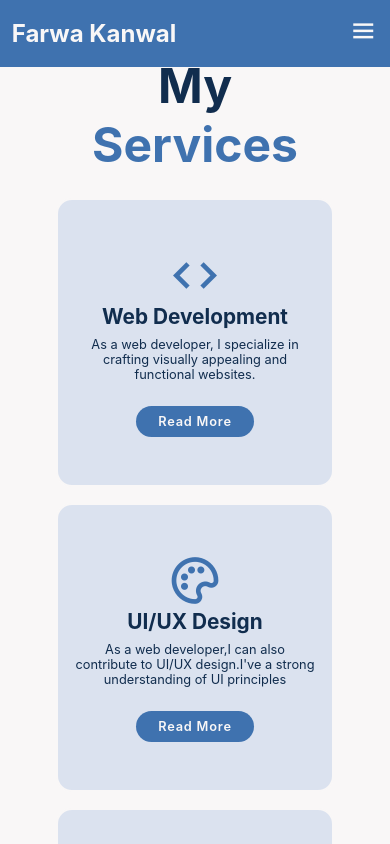
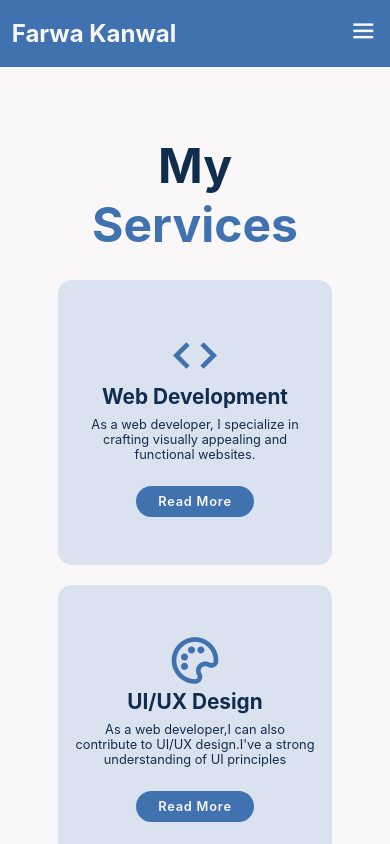
Before and after one commit to Farwa-Kanwal-123/portfolio-with-core-css-next.js, a Next.js app: page /services in a window 390 px wide. Shown: the top 844 px of the page. Built offline with nearby package versions, Linux system fonts and the light colour scheme.

Commit message:
give margin-top to services section

```diff
--- a/src/app/globals.css
+++ b/src/app/globals.css
@@ -466,6 +466,9 @@ span {
     height: 50vw;
     margin-top: 4rem;
   }
+  .services{
+    margin-top: 10rem;
+  }
   .services h2 {
     margin-bottom: 3rem;
   }
```
